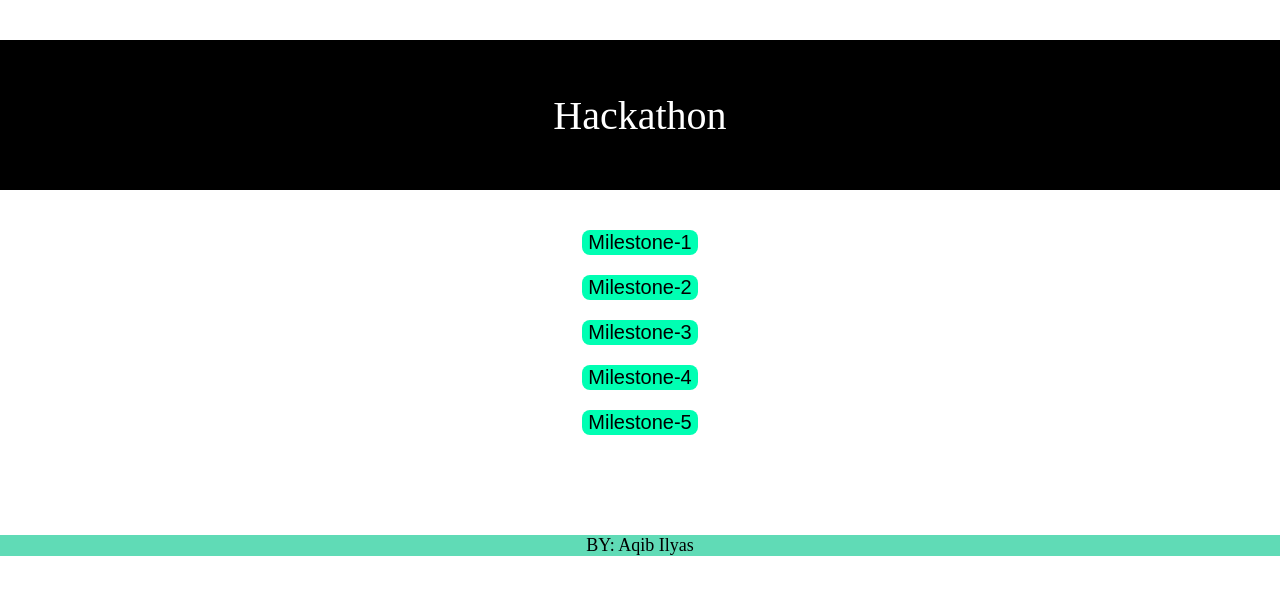
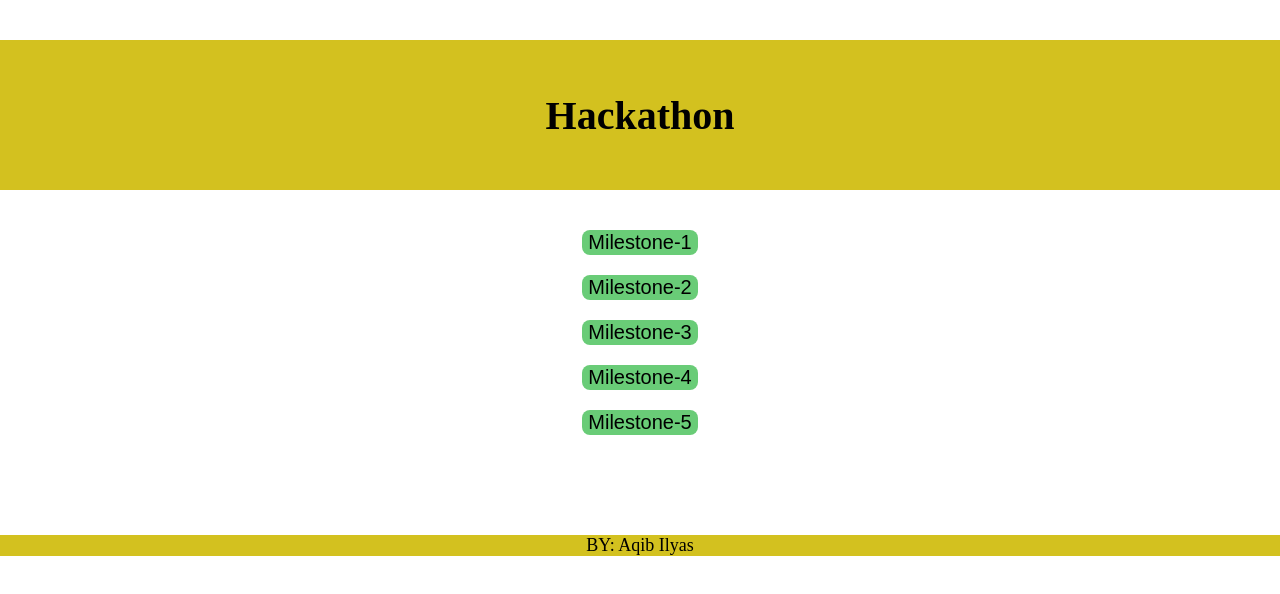
Before and after one commit to Aqib-Ilyas1/GI-AIMW-3.0, a plain HTML site: page Q2-Next.js/00-Hackathon(Resume Builder)/index.html in a window 1280 px wide. Drawn offline with Linux system fonts and the light colour scheme.

Commit message:
Main file

```diff
--- a/Q2-Next.js/00-Hackathon(Resume Builder)/style.css
+++ b/Q2-Next.js/00-Hackathon(Resume Builder)/style.css
@@ -6,8 +6,8 @@ body{
     display: flex;
     justify-content: center;
     height: 150px;
-    background-color: black;
-    color: white;
+    background-color: rgb(211, 193, 31);
+    font-weight: bold;
     align-items: center;
     font-size: 40px;
 }
@@ -29,20 +29,19 @@ button{
     border: none;
     font-size: 20px;
     border-radius: 8px;
-    background-color: rgb(0, 255, 179);
+    background-color: rgb(105, 204, 119);
 }
 button:hover{
-    background-color: rgb(187, 255, 0);
+    background-color: rgb(185, 163, 61);
 }
 
 
 
 
 footer{
-    color: black;
     display: flex;
     justify-content: center;
     font-size: large;
-    background-color: rgb(96, 219, 182);
+    background-color: rgb(211, 193, 31);
     margin-top: 100px;
 }
```
